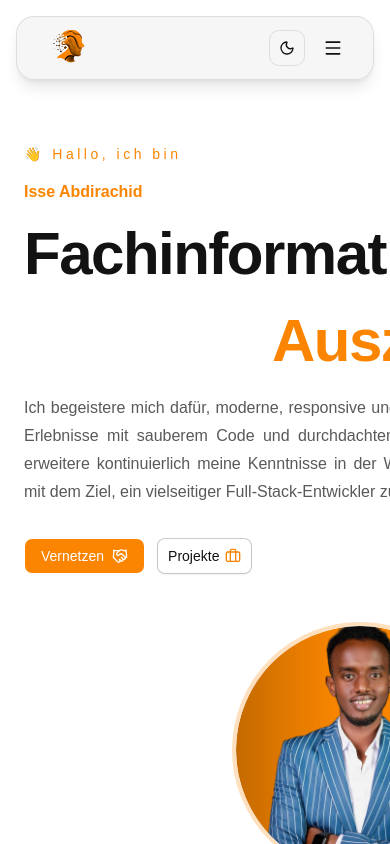
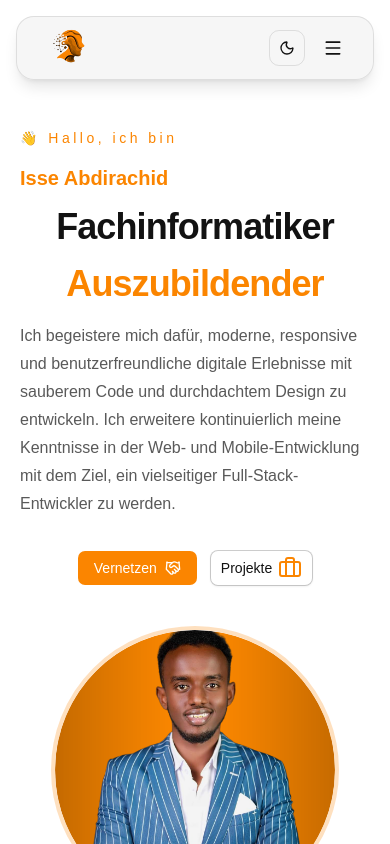
Before and after one commit to isseabdirachid/My-Portfolio, a React (Vite) app: page / in a window 390 px wide. Shown: the top 844 px of the page. Built offline with nearby package versions, Linux system fonts and the light colour scheme.

Commit message:
feat: make hero section responsive

```diff
--- a/src/components/Hero/Hero.tsx
+++ b/src/components/Hero/Hero.tsx
@@ -6,13 +6,11 @@ import HeroSocials from "./HeroSocials";
 function Hero() {
     return (
         <section className="relative w-full overflow-hidden">
-            <div className="mx-auto grid min-h-[calc(100vh-5rem)] max-w-6xl items-center gap-12 px-6 py-16 md:grid-cols-2 lg:gap-20 lg:py-20">
+            <div className="mx-auto grid min-h-[calc(100vh-5rem)] max-w-6xl items-center gap-10 px-5 py-12 md:grid-cols-2 md:gap-12 md:px-6 md:py-16 lg:gap-20 lg:py-20">
                 <div className="flex flex-col">
                     <HeroContent />
 
                     <HeroActions />
-
-
                 </div>
 
                 <div className="flex flex-col items-center md:items-end">
--- a/src/components/Hero/HeroActions.tsx
+++ b/src/components/Hero/HeroActions.tsx
@@ -1,4 +1,4 @@
-import {  Briefcase,  Handshake} from "lucide-react";
+import { Briefcase, Handshake } from "lucide-react";
 import { Link } from "react-router-dom";
 import { useTranslation } from "react-i18next";
 
@@ -8,10 +8,10 @@ function HeroActions() {
     const { t } = useTranslation();
 
     return (
-        <div className="mt-8 flex flex-wrap items-center gap-3">
+        <div className="mt-8 flex flex-wrap items-center justify-center gap-3 sm:justify-start">
             <Button
                 asChild
-                className="p-4 gap-2 bg-primary-custom text-white hover:bg-primary-custom/90"
+                className="gap-2 bg-primary-custom p-4 text-white hover:bg-primary-custom/90"
             >
                 <Link to="/contact">
                     {t("hero.connect")}
@@ -26,7 +26,7 @@ function HeroActions() {
             >
                 <Link to="/portfolio">
                     {t("hero.viewWork")}
-                    <Briefcase className="w-6 h-6 text-primary-custom" />
+                    <Briefcase className="size-6 text-primary-custom" />
                 </Link>
             </Button>
         </div>
--- a/src/components/Hero/HeroContent.tsx
+++ b/src/components/Hero/HeroContent.tsx
@@ -11,21 +11,18 @@ function HeroContent() {
                 👋 {t("hero.greeting")}
             </p>
 
-            <h2 className="font-poppins mt-3 text-ml font-semibold text-primary-custom sm:text-2xl">
+            <h2 className="font-poppins mt-3 text-xl font-semibold text-primary-custom sm:text-2xl">
                 {t("hero.name")}
             </h2>
 
-
-            <h1 className="hero-title-right mt-3 text-6xl font-bold leading-tight tracking-tight text-secondary-custom sm:text-6xl lg:text-4xl">
+            <h1 className="hero-title-right mt-3 text-center text-4xl font-bold leading-tight tracking-tight text-secondary-custom sm:text-5xl md:text-left lg:text-6xl">
                 {t("hero.profession")}
             </h1>
 
-
-            <h1 className="hero-title-left mt-3 ml-62 text-6xl font-bold leading-tight tracking-tight text-primary-custom sm:text-6xl lg:text-4xl">
+            <h1 className="hero-title-left mt-3 ml-0 text-center text-4xl font-bold leading-tight tracking-tight text-primary-custom sm:ml-20 sm:text-5xl md:text-left lg:ml-62 lg:text-6xl">
                 {t("hero.position")}
             </h1>
-
-            <p className="mt-4 max-w-xl text-justify text-base leading-7 text-secondary-custom/70 sm:text-lg">
+            <p className="mt-4 max-w-xl text-left text-base leading-7 text-secondary-custom/70 sm:text-1xl lg:text-justify">
                 {t("hero.description")}
             </p>
         </div>
--- a/src/components/Hero/HeroImage.tsx
+++ b/src/components/Hero/HeroImage.tsx
@@ -3,7 +3,7 @@ import profileImage from "@/assets/images/profile-pic (6).png";
 function HeroImage() {
     return (
         <div className="relative">
-            <div className="relative size-64 overflow-hidden rounded-full border-4 border-primary-custom/25 sm:size-80 lg:size-[400px]">
+            <div className="relative size-72 overflow-hidden rounded-full border-4 border-primary-custom/25 sm:size-80  lg:size-[400px]">
                 <img
                     src={profileImage}
                     alt="Isse Abdirachid"
--- a/src/components/Hero/HeroSocials.tsx
+++ b/src/components/Hero/HeroSocials.tsx
@@ -30,17 +30,13 @@ function HeroSocials() {
                         key={social.name}
                         href={social.href}
                         target={
-                            social.name === "Email"
-                                ? undefined
-                                : "_blank"
+                            social.name === "Email" ? undefined : "_blank"
                         }
                         rel={
-                            social.name === "Email"
-                                ? undefined
-                                : "noreferrer"
+                            social.name === "Email" ? undefined : "noreferrer"
                         }
                         aria-label={social.name}
-                        className="flex size-10 items-center justify-center rounded-full border border-primary-custom/50 text-primary-custom transition-all hover:border-primary-custom/30 hover:bg-primary-custom/30 hover:text-primary-custom md:-translate-x-32"
+                        className="flex size-10 items-center justify-center rounded-full border border-primary-custom/50 text-primary-custom transition-all hover:border-primary-custom/30 hover:bg-primary-custom/30 hover:text-primary-custom md:-translate-x-22"
                     >
                         <Icon className="size-4" />
                     </a>
```
